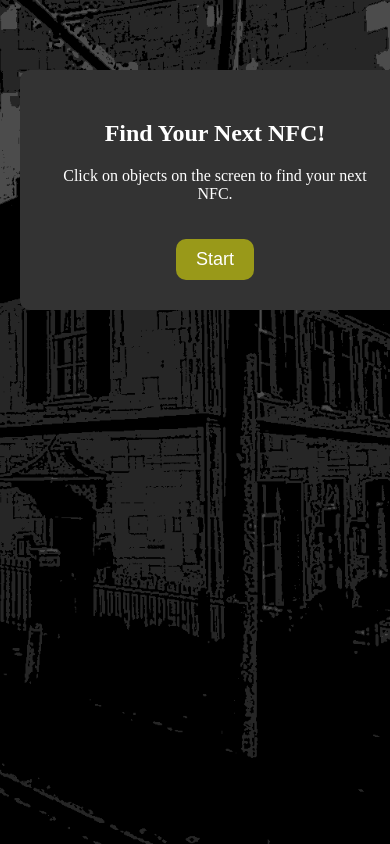
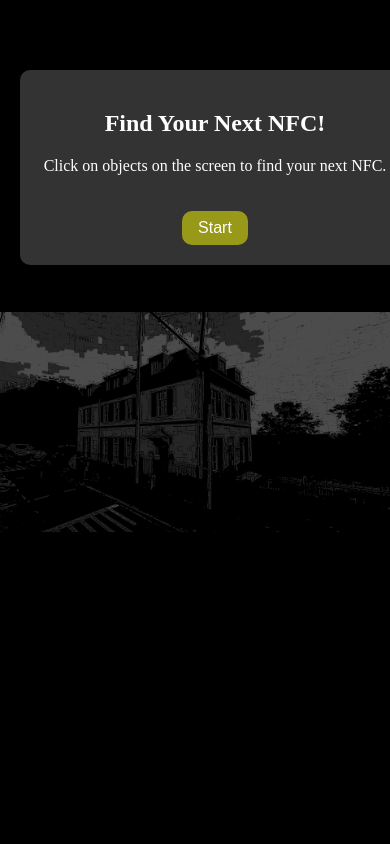
Before and after one commit to soosuesu/Soo_PoeticSystem, a plain HTML site: page index.html in a window 390 px wide. Drawn offline with Linux system fonts and the light colour scheme.

Commit message:
Add files via upload

```diff
--- a/index.html
+++ b/index.html
@@ -17,20 +17,7 @@
       overflow: hidden;
     }
 
-    /* Responsive adjustments */
-    @media only screen and (max-width: 600px) {
-      img {
-        width: 100%;
-        height: auto;
-      }
-      .rectangle {
-        width: 20px;
-        height: 300px;
-        margin-left: 40px;
-        margin-bottom: 40px;
-      }
-    }
-
+    /* Image settings */
     img {
       width: 100%;
       height: 100vh;
@@ -51,12 +38,12 @@
 
     /* Click target */
     .click-target {
-      width: 30%; /* Width reduced to 30% */
-      height: 10%; /* Height reduced to 10% */
+      width: 30%;
+      height: 10%;
       background-color: transparent;
       position: absolute;
-      top: 70%; /* Center within the rectangle vertically */
-      left: 35%; /* Center within the rectangle horizontally */
+      top: 70%;
+      left: 35%;
       cursor: pointer;
     }
 
@@ -107,7 +94,34 @@
       font-weight: bold;
       pointer-events: none;
       z-index: 999;
-      transform: translate(-360%, -50%); /* Center the "X" exactly on the click */
+      transform: translate(-360%, -50%);
+    }
+
+    /* Responsive adjustments */
+    @media only screen and (max-width: 600px) {
+      img {
+        width: 100%;
+        height: auto;
+      }
+      .rectangle {
+        width: 20px;
+        height: 300px;
+        margin-left: 20px;
+        margin-bottom: 20px;
+      }
+      .click-target {
+        width: 50%;
+        height: 15%;
+        top: 60%;
+        left: 25%;
+      }
+      .modal-content {
+        padding: 20px;
+      }
+      .modal button {
+        padding: 8px 16px;
+        font-size: 16px;
+      }
     }
   </style>
 </head>
@@ -166,7 +180,7 @@
         // Remove the red X after a delay
         setTimeout(function() {
           redX.remove();
-        }, 300); // Red X disappears after 1 second
+        }, 300);
       }
     });
   </script>
```
